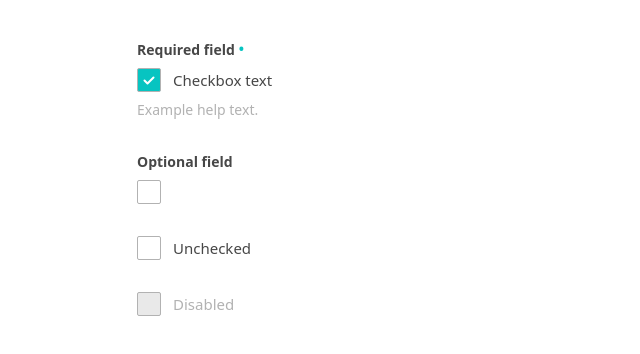
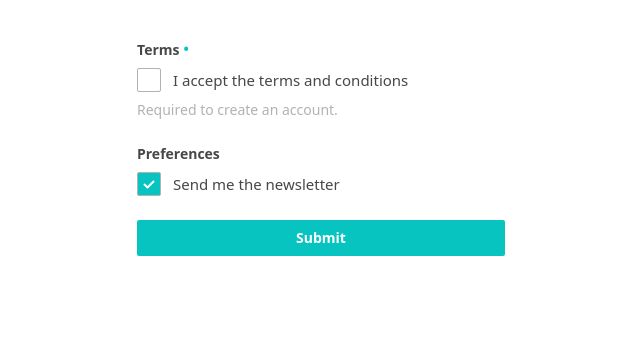
Before and after one commit to peterTylka/swan-components, a React (Vite) app: page / in a window 1280 px wide. Shown: the top 354 px of the page, without its empty margins (319-959 px from the left). Built offline with nearby package versions, Linux system fonts and the light colour scheme.

Commit message:
feat: form example

```diff
--- a/src/App.tsx
+++ b/src/App.tsx
@@ -2,29 +2,67 @@ import { useState } from 'react'
 import { Checkbox } from './components/Checkbox'
 import { FormField } from './components/FormField'
 
+interface FormState {
+  terms: boolean
+  newsletter: boolean
+}
+
 export default function App() {
-  const [required, setRequired] = useState(true)
-  const [optional, setOptional] = useState(false)
-  const [unchecked, setUnchecked] = useState(false)
+  const [form, setForm] = useState<FormState>({ terms: false, newsletter: true })
+  const [error, setError] = useState<string | null>(null)
+  const [submitted, setSubmitted] = useState<FormState | null>(null)
+
+  function setField<K extends keyof FormState>(key: K, value: FormState[K]) {
+    setForm((prev) => ({ ...prev, [key]: value }))
+  }
+
+  function handleSubmit(e: React.FormEvent<HTMLFormElement>) {
+    e.preventDefault()
+    if (!form.terms) {
+      setError('You must accept the terms to continue.')
+      return
+    }
+    setError(null)
+    setSubmitted(form)
+  }
 
   return (
     <main className="mx-auto flex max-w-md flex-col gap-8 p-10">
-      <FormField title="Required field" required helpText="Example help text.">
-        <Checkbox
-          id="cb-required"
-          label="Checkbox text"
-          checked={required}
-          onChange={setRequired}
-        />
-      </FormField>
+      <form onSubmit={handleSubmit} className="flex flex-col gap-6" noValidate>
+        <FormField title="Terms" required helpText={error ?? 'Required to create an account.'}>
+          <Checkbox
+            id="cb-terms"
+            label="I accept the terms and conditions"
+            checked={form.terms}
+            onChange={(checked) => {
+              setField('terms', checked)
+              if (checked) setError(null)
+            }}
+          />
+        </FormField>
 
-      <FormField title="Optional field">
-        <Checkbox id="cb-optional" checked={optional} onChange={setOptional} />
-      </FormField>
+        <FormField title="Preferences">
+          <Checkbox
+            id="cb-newsletter"
+            label="Send me the newsletter"
+            checked={form.newsletter}
+            onChange={(checked) => setField('newsletter', checked)}
+          />
+        </FormField>
 
-      <Checkbox label="Unchecked" checked={unchecked} onChange={setUnchecked} />
+        <button
+          type="submit"
+          className="rounded-xs bg-primary px-4 py-2 text-sm font-semibold text-white transition-colors hover:bg-primary/90"
+        >
+          Submit
+        </button>
+      </form>
 
-      <Checkbox label="Disabled" checked={false} disabled onChange={() => {}} />
+      {submitted && (
+        <pre className="rounded-xs bg-muted p-4 text-sm text-foreground">
+          {JSON.stringify(submitted, null, 2)}
+        </pre>
+      )}
     </main>
   )
 }
```
